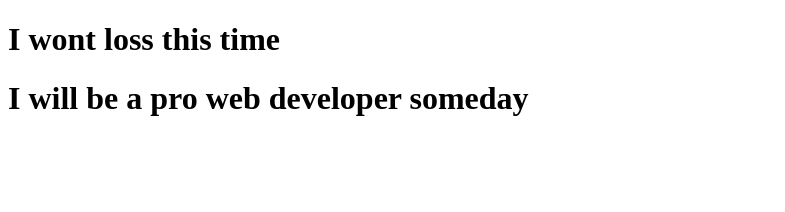
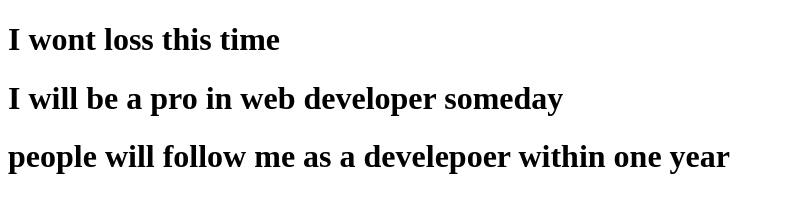
Before and after one commit to anayatrabbi/my-first-web, a plain HTML site: page index.html in a window 1280 px wide. Shown: the whole page, without its empty margins (0-785 px from the left). Drawn offline with Linux system fonts and the light colour scheme.

Commit message:
Update index.html

```diff
--- a/index.html
+++ b/index.html
@@ -10,7 +10,10 @@
         I wont loss this time
     </h1>
     <h1>
-        I will be a pro web developer someday
+        I will be a pro in web developer someday
+    </h1>
+    <h1>
+        people will follow me as a develepoer within one year
     </h1>
 </body>
 </html>
```
